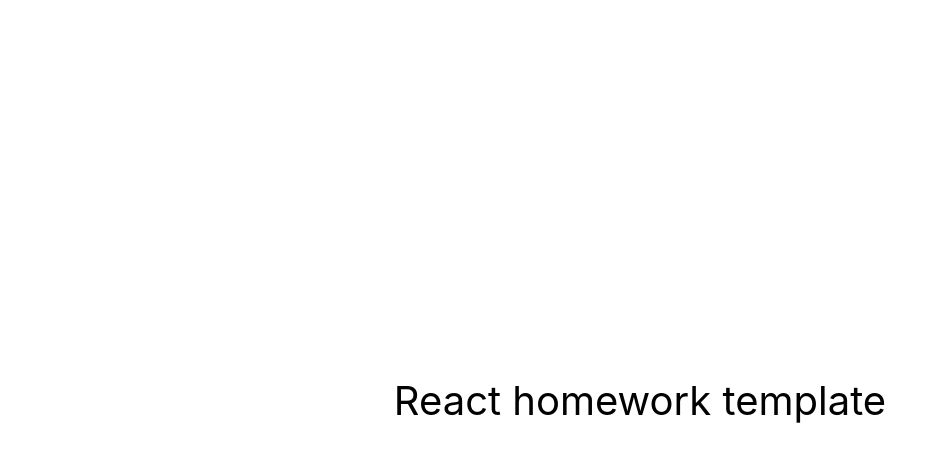
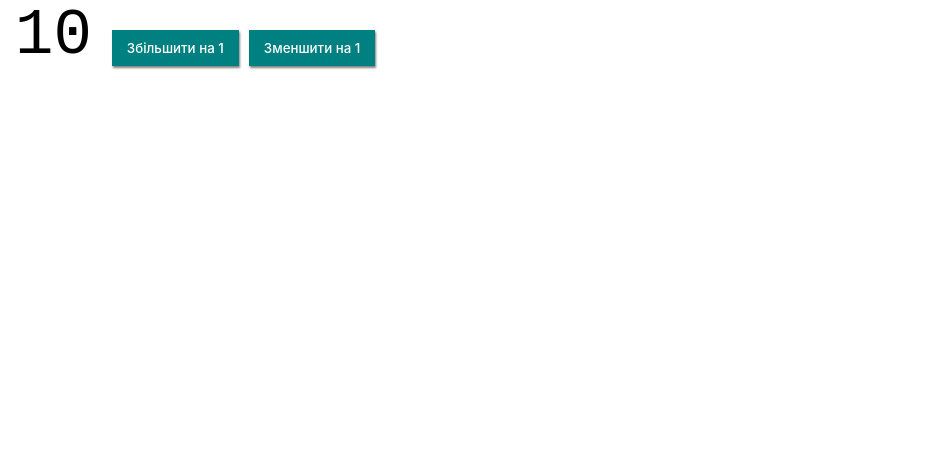
Before and after one commit to AlexSawranskiy/goiteens-react-3, a React (Create React App) app: page / in a window 1280 px wide. Shown: the top 462 px of the page, without its empty margins (0-928 px from the left). Built offline with nearby package versions, Linux system fonts and the light colour scheme.

Commit message:
add components "Counter"

```diff
--- a/src/components/App.jsx
+++ b/src/components/App.jsx
@@ -1,16 +1,7 @@
+import { Counter } from "./Counter/Counter"
+
 export const App = () => {
   return (
-    <div
-      style={{
-        height: '100vh',
-        display: 'flex',
-        justifyContent: 'center',
-        alignItems: 'center',
-        fontSize: 40,
-        color: '#010101'
-      }}
-    >
-      React homework template
-    </div>
+    <Counter/>
   );
 };
--- /dev/null
+++ b/src/components/Counter/Counter.css
@@ -0,0 +1,33 @@
+.Counter {
+    width: 400px;
+    padding: 10px;
+    border: 1px solid black;
+    text-align: center;
+  }
+
+  .Counter__controls > button {
+    border: none;
+    padding: 10px 15px;
+    background-color: teal;
+    color: #fff;
+    font-weight: 500;
+    margin-left: 5px;
+    margin-right: 5px;
+    font-family: inherit;
+    cursor: pointer;
+    outline: none;
+    box-shadow: 1px 2px 2px 0 rgb(0 0 0 / 0.5);
+    transition: box-shadow 250ms linear;
+  }
+
+  .Counter__controls > button:active {
+    box-shadow: 2px 5px 2px 0 rgb(0 0 0 / 0.5);
+  }
+
+  .Counter__value {
+    margin-right: 15px;
+    margin-left: 15px;
+    font-size: 64px;
+    font-family: monospace;
+    text-align: center;
+}
--- /dev/null
+++ b/src/components/Counter/Counter.jsx
@@ -0,0 +1,36 @@
+import React from 'react';
+import './Counter.css';
+
+export class Counter extends React.Component {
+    // static defaultProps = {
+    //     value: 0,
+    // }
+
+    // static propType = {
+    //     value: propType.string.isRequired
+    // }
+
+    state = {
+        value: 10,
+    }
+
+    handlerDecrement = (event) => {
+        console.log('Збільшуємо на 1')
+
+        // const taregtEl = event.target;
+    }
+    handleIncrement = (event) => {
+        console.log("Зменшуємо на 1")
+    }
+    render() {
+        return <div className="Counter__controls">
+        <span className="Counter__value">{this.state.value}</span>
+      <button type="button" onClick={this.handlerDecrement}>
+        Збільшити на 1
+      </button>
+      <button type="button" onClick={this.handleIncrement}>
+        Зменшити на 1
+      </button>
+    </div>
+    }
+}
```
Also changed, not shown: 1 other file (tests, documents, lock files or other folders).
